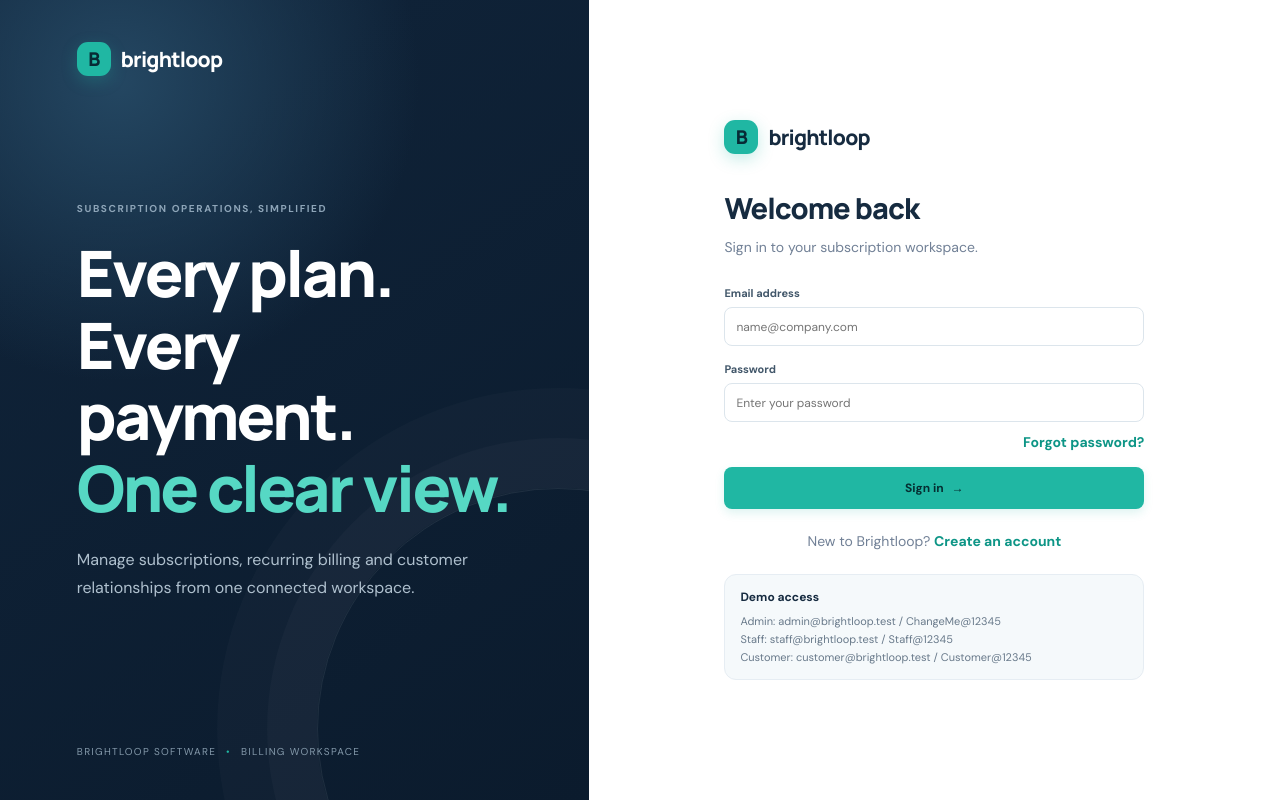
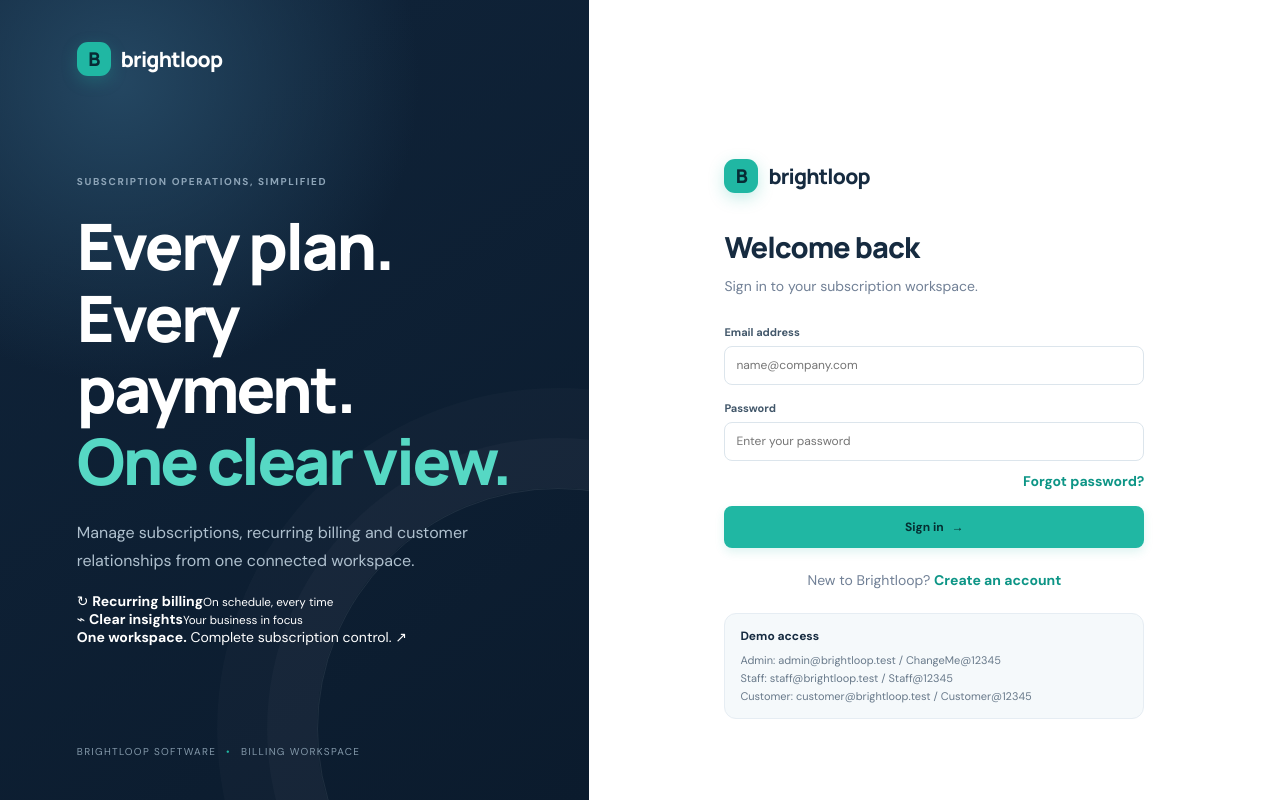
Before and after one commit to JaisySunil05/subscription_management_system, a Flask app: page / in a window 1280 px wide. Run offline with Flask 3, Linux system fonts and the light colour scheme.

Commit message:
Update index.html for layout and branding changes

```diff
--- a/brightloop-subscription-system/templates/index.html
+++ b/brightloop-subscription-system/templates/index.html
@@ -4,36 +4,80 @@
   <meta charset="utf-8">
   <meta name="viewport" content="width=device-width, initial-scale=1">
   <meta name="csrf-token" content="{{ csrf_token }}">
-  <meta name="theme-color" content="#10243a">
+  <meta name="theme-color" content="#080d19">
   <title>Brightloop — Subscription Management</title>
+
   <link rel="preconnect" href="https://fonts.googleapis.com">
   <link rel="preconnect" href="https://fonts.gstatic.com" crossorigin>
   <link href="https://fonts.googleapis.com/css2?family=DM+Sans:wght@400;500;600;700&family=Manrope:wght@500;600;700;800&display=swap" rel="stylesheet">
+
   <link rel="stylesheet" href="{{ url_for('static', filename='css/styles.css') }}">
 </head>
 <body>
+
+  <!-- Authentication: login, registration and password reset are rendered by app.js -->
   <div id="auth-view" class="auth-layout">
     <section class="auth-brand-panel">
-      <div class="brand-lockup light-brand"><span class="brand-mark">B</span><span>brightloop</span></div>
+      <div class="auth-grid-glow" aria-hidden="true"></div>
+      <div class="auth-orb auth-orb-one" aria-hidden="true"></div>
+      <div class="auth-orb auth-orb-two" aria-hidden="true"></div>
+
+      <div class="brand-lockup light-brand">
+        <span class="brand-mark">B</span>
+        <span>brightloop</span>
+      </div>
+
       <div class="auth-brand-copy">
-        <div class="eyebrow">SUBSCRIPTION OPERATIONS, SIMPLIFIED</div>
+        <div class="eyebrow"><span class="eyebrow-dot"></span> SUBSCRIPTION OPERATIONS, SIMPLIFIED</div>
         <h1>Every plan.<br>Every payment.<br><span>One clear view.</span></h1>
         <p>Manage subscriptions, recurring billing and customer relationships from one connected workspace.</p>
+
+        <div class="auth-feature-row">
+          <div class="auth-feature">
+            <span class="auth-feature-icon">↻</span>
+            <span><strong>Recurring billing</strong><small>On schedule, every time</small></span>
+          </div>
+          <div class="auth-feature">
+            <span class="auth-feature-icon">⌁</span>
+            <span><strong>Clear insights</strong><small>Your business in focus</small></span>
+          </div>
+        </div>
+
+        <div class="auth-status-card">
+          <span class="status-pulse"></span>
+          <span><strong>One workspace.</strong> Complete subscription control.</span>
+          <span class="auth-status-arrow">↗</span>
+        </div>
       </div>
+
       <div class="brand-footer">BRIGHTLOOP SOFTWARE <span>•</span> BILLING WORKSPACE</div>
     </section>
+
     <section class="auth-form-panel">
+      <div class="auth-panel-glow" aria-hidden="true"></div>
       <div class="auth-form-wrap" id="auth-form-wrap"></div>
     </section>
   </div>
 
+  <!-- Main application -->
   <div id="app-shell" class="app-shell hidden">
     <aside class="sidebar" id="sidebar">
-      <div class="brand-lockup"><span class="brand-mark">B</span><span>brightloop</span></div>
-      <div class="workspace-label">WORKSPACE</div>
+      <div class="sidebar-brand-row">
+        <div class="brand-lockup">
+          <span class="brand-mark">B</span>
+          <span>brightloop</span>
+        </div>
+        <span class="sidebar-plan-chip">WORKSPACE</span>
+      </div>
+
+      <div class="workspace-label">MENU</div>
       <nav id="main-nav" class="main-nav"></nav>
+
       <div class="sidebar-bottom">
-        <div class="secure-note"><span class="secure-dot"></span><span>Workspace protected</span></div>
+        <div class="secure-note">
+          <span class="secure-dot"></span>
+          <span>Workspace protected</span>
+        </div>
         <div class="sidebar-user" id="sidebar-user"></div>
       </div>
     </aside>
@@ -42,19 +86,34 @@
       <header class="topbar">
         <div class="topbar-left">
           <button class="mobile-menu icon-button" id="mobile-menu" aria-label="Open menu">☰</button>
-          <div><div class="topbar-kicker" id="topbar-kicker">OVERVIEW</div><h2 id="page-title">Dashboard</h2></div>
+          <div>
+            <div class="topbar-kicker" id="topbar-kicker">OVERVIEW</div>
+            <h2 id="page-title">Dashboard</h2>
+          </div>
         </div>
+
         <div class="topbar-actions">
           <div class="today-label" id="today-label"></div>
-          <div class="top-user"><div class="avatar" id="top-avatar">B</div><div><strong id="top-name">Brightloop Admin</strong><small id="top-role">Administrator</small></div></div>
+          <div class="top-user">
+            <div class="avatar" id="top-avatar">B</div>
+            <div>
+              <strong id="top-name">Brightloop Admin</strong>
+              <small id="top-role">Administrator</small>
+            </div>
+          </div>
+          <button class="btn btn-secondary top-logout" id="top-logout-button" type="button" title="Sign out">
+            <span aria-hidden="true">↗</span> Log out
+          </button>
         </div>
       </header>
+
       <section id="page" class="page-content"></section>
     </main>
   </div>
 
   <div id="modal-root"></div>
   <div id="toast-root" class="toast-root" aria-live="polite"></div>
+
   <script src="{{ url_for('static', filename='js/app.js') }}" defer></script>
 </body>
 </html>
```
